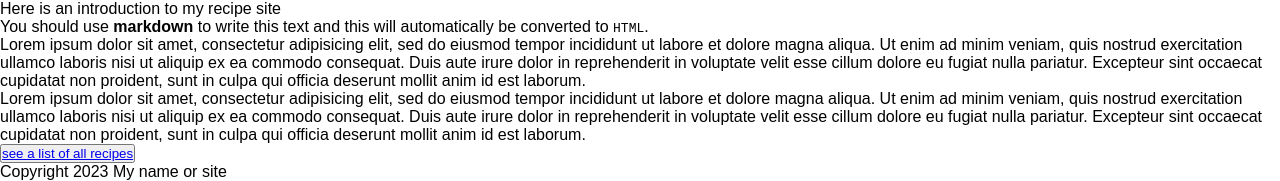
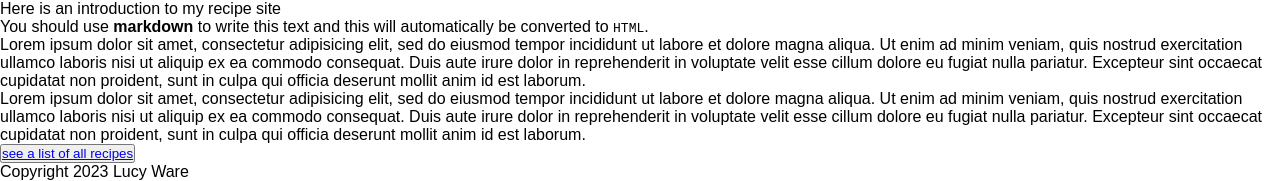
Before and after one commit to Lucyware/Fairytalefoods, a Jekyll site: the page built from home/index.md, in a window 1280 px wide. Shown: the part 1941-2122 px from the top of the page. Built offline with Jekyll 4.4.1, drawn with Linux system fonts in a browser that asks for light colours; some of the changed lines change nothing that is shown.

Commit message:
Update _config.yml

```diff
--- a/_config.yml
+++ b/_config.yml
@@ -1,7 +1,7 @@
 
 # SITE CONFIGURATION
-url: "https://yoursite.netlify.app"   #change this to yours
-repository: yourusername/yourrepository
+url: "https://fairytalefoods.netlify.app"   #change this to yours
+repository: lucyware/fairytalefoods
 title: Your recipe collection
 recipemenu: false # you can change to true and a menu of all recipes will appear
 editbutton: false # you can navigate to edit your site by going to https://yoursite.netlify.app/admin
@@ -12,7 +12,7 @@
 
 # change the following to your name or site name
 footer_text:
-  "Copyright 2023 My name or site"
+  "Copyright 2023 Lucy Ware"
 
 # DO NOT EDIT BELOW THIS LINE
 
```
